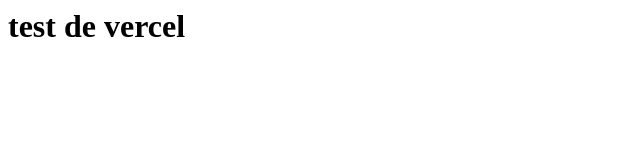
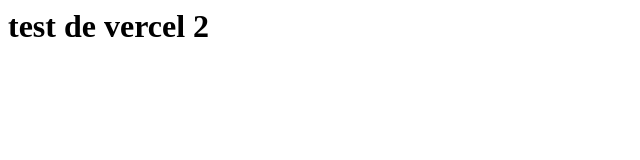
Before and after one commit to eduardomv2/Gestor_Gastos, a plain HTML site: page Index.Html in a window 1280 px wide. Shown: the full height of the page, 0-640 px from the left. Drawn offline with Linux system fonts and the light colour scheme.

Commit message:
test vercel 2

```diff
--- a/Index.Html
+++ b/Index.Html
@@ -5,6 +5,6 @@
     <title>Gesto de Gastos</title>
 </head>
 <body>
-    <h1>test de vercel</h1>
+    <h1>test de vercel 2</h1>
 </body>
 </html>
```
